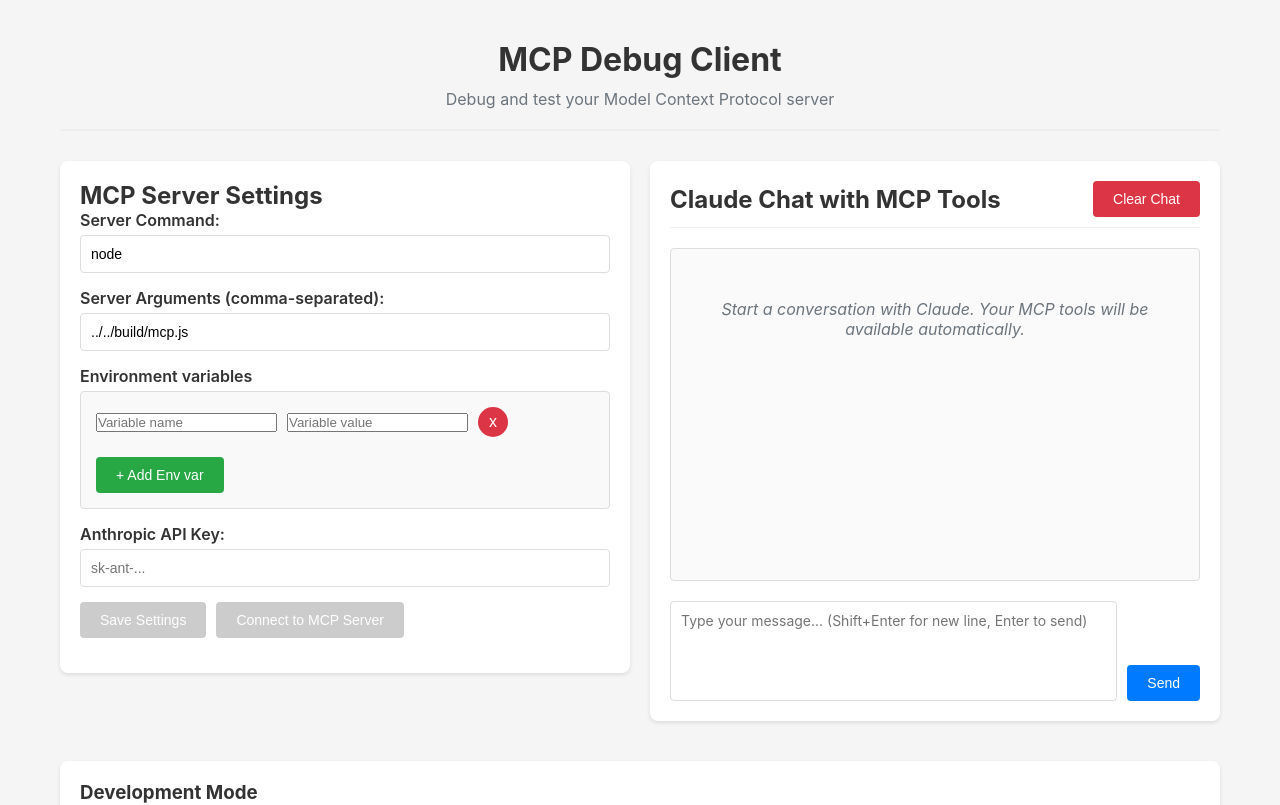
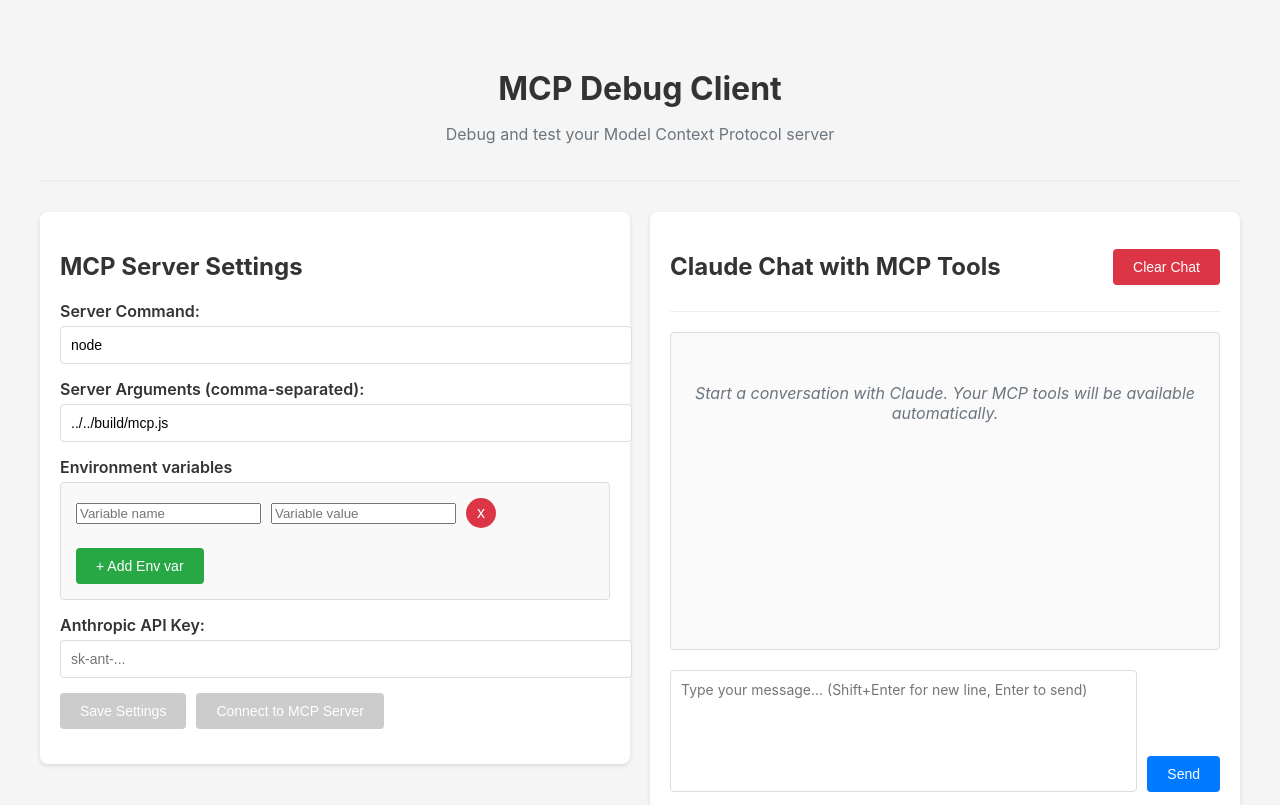
Before and after one commit to faraazahmad/mcp_debug, a Vue app: page / in a window 1280 px wide. Shown: the top 805 px of the page. Built offline with nearby package versions, Linux system fonts and the light colour scheme.

Commit message:
feat: install tailwindcss

```diff
--- a/package.json
+++ b/package.json
@@ -17,7 +17,11 @@
     "vue-router": "^4.2.0"
   },
   "devDependencies": {
+    "@tailwindcss/vite": "^4.1.8",
     "@vitejs/plugin-vue": "^5.0.0",
+    "autoprefixer": "^10.4.21",
+    "postcss": "^8.5.4",
+    "tailwindcss": "^4.1.8",
     "typescript": "^5.3.0",
     "vite": "^5.0.0",
     "vue-tsc": "^1.8.0"
--- a/src/style.css
+++ b/src/style.css
@@ -1,8 +1,6 @@
-* {
-  margin: 0;
-  padding: 0;
-  box-sizing: border-box;
-}
+@tailwind base;
+@tailwind components;
+@tailwind utilities;
 
 body {
   font-family: -apple-system, BlinkMacSystemFont, 'Segoe UI', Roboto, sans-serif;
--- /dev/null
+++ b/tailwind.config.js
@@ -0,0 +1,11 @@
+/** @type {import('tailwindcss').Config} */
+export default {
+  content: [
+    "./index.html",
+    "./src/**/*.{vue,js,ts,jsx,tsx}",
+  ],
+  theme: {
+    extend: {},
+  },
+  plugins: [],
+}
--- a/vite.config.ts
+++ b/vite.config.ts
@@ -1,8 +1,9 @@
 import { defineConfig } from 'vite'
 import vue from '@vitejs/plugin-vue'
+import tailwindcss from '@tailwindcss/vite'
 
 export default defineConfig({
-  plugins: [vue()],
+  plugins: [vue(), tailwindcss()],
   server: {
     port: 3001,
     host: true
```
Also changed, not shown: 2 other files (tests, documents, lock files or other folders).
